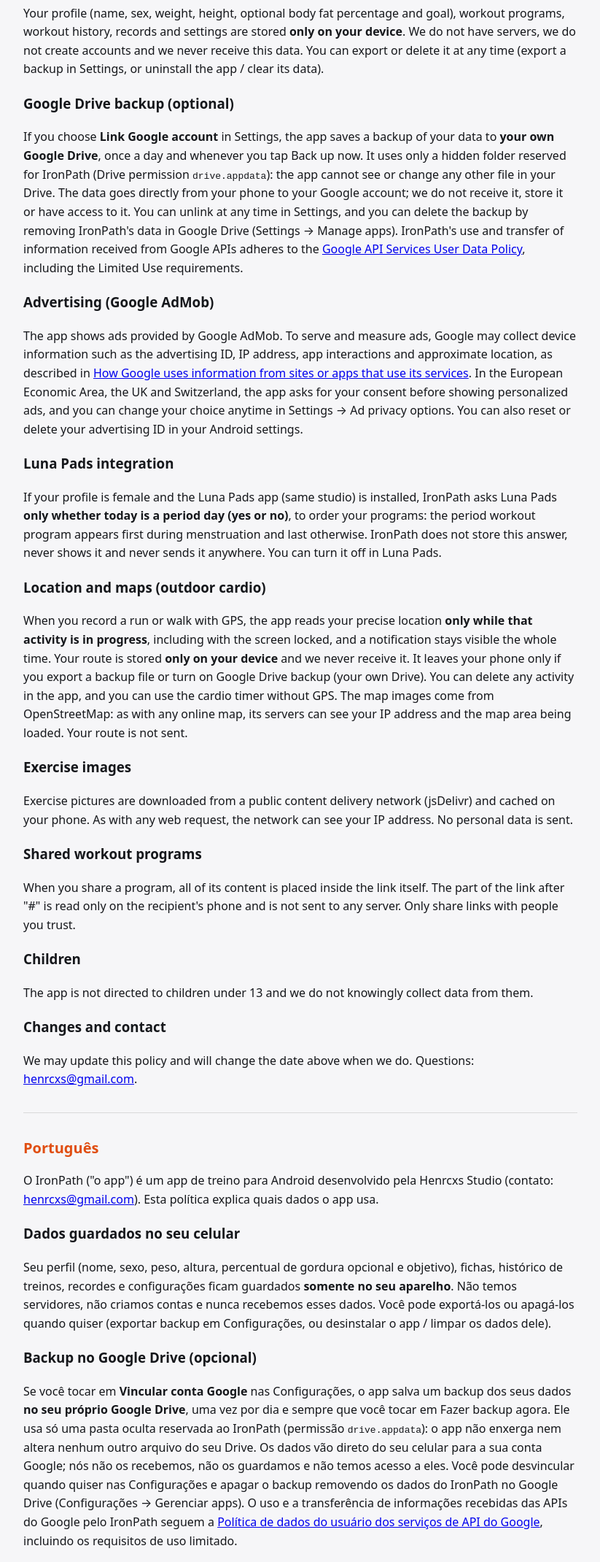
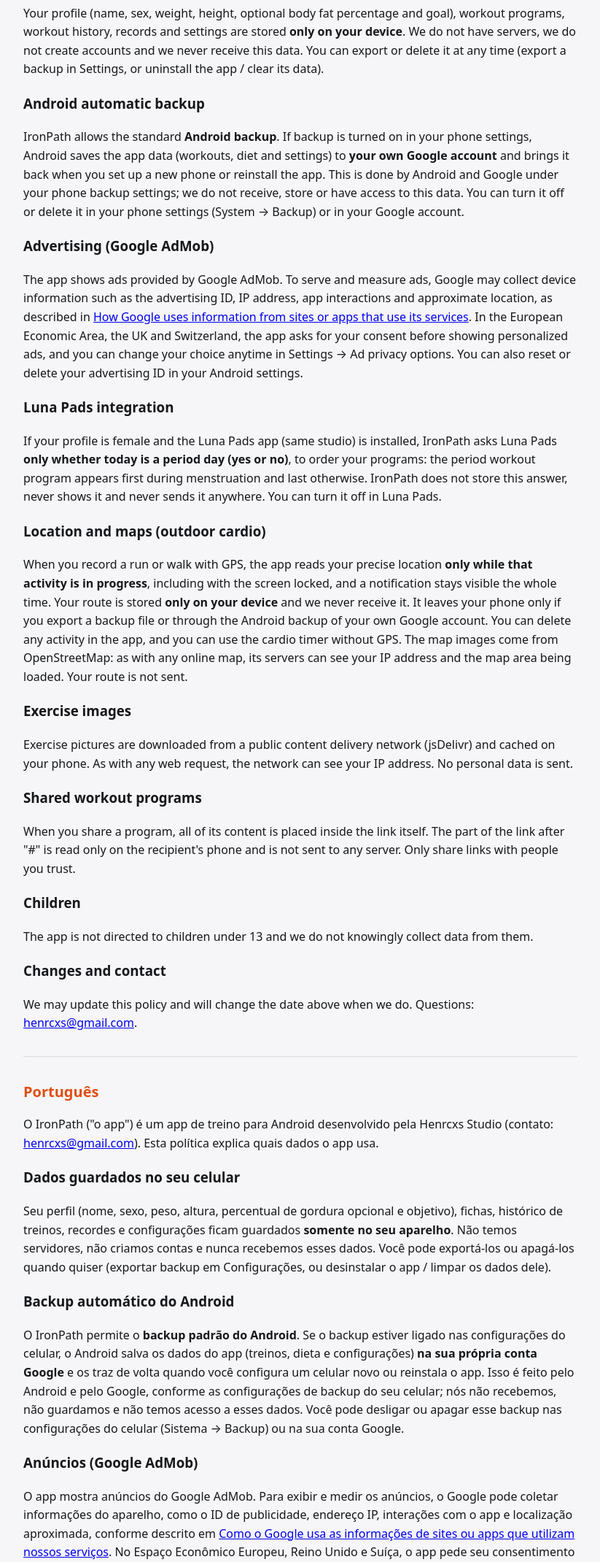
Before and after one commit to HenriqueInfDev/IronPath-Web, a plain HTML site: page privacy.html in a window 1280 px wide. Shown: the part 400-2540 px from the top of the page at 73% size, without its empty margins (228-1051 px from the left). Drawn offline with Linux system fonts and the light colour scheme.

Commit message:
Privacidade: backup automático do Android no lugar do backup no Google Drive
Co-Authored-By: Claude Opus 5.5 <noreply@anthropic.com>

```diff
--- a/privacy.html
+++ b/privacy.html
@@ -26,14 +26,14 @@
 <p>IronPath ("the app") is a workout tracker for Android developed by Henrcxs Studio (contact: <a href="mailto:henrcxs@gmail.com">henrcxs@gmail.com</a>). This policy explains what data the app uses.</p>
 <h3>Data stored on your phone</h3>
 <p>Your profile (name, sex, weight, height, optional body fat percentage and goal), workout programs, workout history, records and settings are stored <strong>only on your device</strong>. We do not have servers, we do not create accounts and we never receive this data. You can export or delete it at any time (export a backup in Settings, or uninstall the app / clear its data).</p>
-<h3>Google Drive backup (optional)</h3>
-<p>If you choose <strong>Link Google account</strong> in Settings, the app saves a backup of your data to <strong>your own Google Drive</strong>, once a day and whenever you tap Back up now. It uses only a hidden folder reserved for IronPath (Drive permission <code>drive.appdata</code>): the app cannot see or change any other file in your Drive. The data goes directly from your phone to your Google account; we do not receive it, store it or have access to it. You can unlink at any time in Settings, and you can delete the backup by removing IronPath's data in Google Drive (Settings → Manage apps). IronPath's use and transfer of information received from Google APIs adheres to the <a href="https://developers.google.com/terms/api-services-user-data-policy">Google API Services User Data Policy</a>, including the Limited Use requirements.</p>
+<h3>Android automatic backup</h3>
+<p>IronPath allows the standard <strong>Android backup</strong>. If backup is turned on in your phone settings, Android saves the app data (workouts, diet and settings) to <strong>your own Google account</strong> and brings it back when you set up a new phone or reinstall the app. This is done by Android and Google under your phone backup settings; we do not receive, store or have access to this data. You can turn it off or delete it in your phone settings (System → Backup) or in your Google account.</p>
 <h3>Advertising (Google AdMob)</h3>
 <p>The app shows ads provided by Google AdMob. To serve and measure ads, Google may collect device information such as the advertising ID, IP address, app interactions and approximate location, as described in <a href="https://policies.google.com/technologies/partner-sites">How Google uses information from sites or apps that use its services</a>. In the European Economic Area, the UK and Switzerland, the app asks for your consent before showing personalized ads, and you can change your choice anytime in Settings → Ad privacy options. You can also reset or delete your advertising ID in your Android settings.</p>
 <h3>Luna Pads integration</h3>
 <p>If your profile is female and the Luna Pads app (same studio) is installed, IronPath asks Luna Pads <strong>only whether today is a period day (yes or no)</strong>, to order your programs: the period workout program appears first during menstruation and last otherwise. IronPath does not store this answer, never shows it and never sends it anywhere. You can turn it off in Luna Pads.</p>
 <h3>Location and maps (outdoor cardio)</h3>
-<p>When you record a run or walk with GPS, the app reads your precise location <strong>only while that activity is in progress</strong>, including with the screen locked, and a notification stays visible the whole time. Your route is stored <strong>only on your device</strong> and we never receive it. It leaves your phone only if you export a backup file or turn on Google Drive backup (your own Drive). You can delete any activity in the app, and you can use the cardio timer without GPS. The map images come from OpenStreetMap: as with any online map, its servers can see your IP address and the map area being loaded. Your route is not sent.</p>
+<p>When you record a run or walk with GPS, the app reads your precise location <strong>only while that activity is in progress</strong>, including with the screen locked, and a notification stays visible the whole time. Your route is stored <strong>only on your device</strong> and we never receive it. It leaves your phone only if you export a backup file or through the Android backup of your own Google account. You can delete any activity in the app, and you can use the cardio timer without GPS. The map images come from OpenStreetMap: as with any online map, its servers can see your IP address and the map area being loaded. Your route is not sent.</p>
 <h3>Exercise images</h3>
 <p>Exercise pictures are downloaded from a public content delivery network (jsDelivr) and cached on your phone. As with any web request, the network can see your IP address. No personal data is sent.</p>
 <h3>Shared workout programs</h3>
@@ -49,14 +49,14 @@
 <p>O IronPath ("o app") é um app de treino para Android desenvolvido pela Henrcxs Studio (contato: <a href="mailto:henrcxs@gmail.com">henrcxs@gmail.com</a>). Esta política explica quais dados o app usa.</p>
 <h3>Dados guardados no seu celular</h3>
 <p>Seu perfil (nome, sexo, peso, altura, percentual de gordura opcional e objetivo), fichas, histórico de treinos, recordes e configurações ficam guardados <strong>somente no seu aparelho</strong>. Não temos servidores, não criamos contas e nunca recebemos esses dados. Você pode exportá-los ou apagá-los quando quiser (exportar backup em Configurações, ou desinstalar o app / limpar os dados dele).</p>
-<h3>Backup no Google Drive (opcional)</h3>
-<p>Se você tocar em <strong>Vincular conta Google</strong> nas Configurações, o app salva um backup dos seus dados <strong>no seu próprio Google Drive</strong>, uma vez por dia e sempre que você tocar em Fazer backup agora. Ele usa só uma pasta oculta reservada ao IronPath (permissão <code>drive.appdata</code>): o app não enxerga nem altera nenhum outro arquivo do seu Drive. Os dados vão direto do seu celular para a sua conta Google; nós não os recebemos, não os guardamos e não temos acesso a eles. Você pode desvincular quando quiser nas Configurações e apagar o backup removendo os dados do IronPath no Google Drive (Configurações → Gerenciar apps). O uso e a transferência de informações recebidas das APIs do Google pelo IronPath seguem a <a href="https://developers.google.com/terms/api-services-user-data-policy?hl=pt-BR">Política de dados do usuário dos serviços de API do Google</a>, incluindo os requisitos de uso limitado.</p>
+<h3>Backup automático do Android</h3>
+<p>O IronPath permite o <strong>backup padrão do Android</strong>. Se o backup estiver ligado nas configurações do celular, o Android salva os dados do app (treinos, dieta e configurações) <strong>na sua própria conta Google</strong> e os traz de volta quando você configura um celular novo ou reinstala o app. Isso é feito pelo Android e pelo Google, conforme as configurações de backup do seu celular; nós não recebemos, não guardamos e não temos acesso a esses dados. Você pode desligar ou apagar esse backup nas configurações do celular (Sistema → Backup) ou na sua conta Google.</p>
 <h3>Anúncios (Google AdMob)</h3>
 <p>O app mostra anúncios do Google AdMob. Para exibir e medir os anúncios, o Google pode coletar informações do aparelho, como o ID de publicidade, endereço IP, interações com o app e localização aproximada, conforme descrito em <a href="https://policies.google.com/technologies/partner-sites?hl=pt-BR">Como o Google usa as informações de sites ou apps que utilizam nossos serviços</a>. No Espaço Econômico Europeu, Reino Unido e Suíça, o app pede seu consentimento antes de mostrar anúncios personalizados, e você pode mudar a escolha a qualquer momento em Configurações → Privacidade dos anúncios. Você também pode redefinir ou excluir o ID de publicidade nas configurações do Android.</p>
 <h3>Integração com o Luna Pads</h3>
 <p>Se o seu perfil for feminino e o app Luna Pads (mesmo estúdio) estiver instalado, o IronPath pergunta ao Luna Pads <strong>apenas se hoje é dia de menstruação (sim ou não)</strong>, para ordenar as suas fichas: a ficha do período aparece em primeiro durante a menstruação e por último no resto do mês. O IronPath não guarda essa resposta, não a mostra e nunca a envia para lugar nenhum. Você pode desligar no Luna Pads.</p>
 <h3>Localização e mapas (cardio na rua)</h3>
-<p>Quando você grava uma corrida ou caminhada com GPS, o app lê sua localização precisa <strong>somente enquanto essa atividade está em andamento</strong>, inclusive com a tela bloqueada, e uma notificação fica visível o tempo todo. O caminho fica guardado <strong>somente no seu aparelho</strong> e nós nunca o recebemos. Ele só sai do celular se você exportar um arquivo de backup ou ligar o backup no Google Drive (o seu próprio Drive). Você pode excluir qualquer atividade no app e pode usar o cronômetro de cardio sem GPS. As imagens do mapa vêm do OpenStreetMap: como em qualquer mapa on-line, os servidores dele veem seu endereço IP e a região do mapa carregada. O seu caminho não é enviado.</p>
+<p>Quando você grava uma corrida ou caminhada com GPS, o app lê sua localização precisa <strong>somente enquanto essa atividade está em andamento</strong>, inclusive com a tela bloqueada, e uma notificação fica visível o tempo todo. O caminho fica guardado <strong>somente no seu aparelho</strong> e nós nunca o recebemos. Ele só sai do celular se você exportar um arquivo de backup ou pelo backup do Android na sua própria conta Google. Você pode excluir qualquer atividade no app e pode usar o cronômetro de cardio sem GPS. As imagens do mapa vêm do OpenStreetMap: como em qualquer mapa on-line, os servidores dele veem seu endereço IP e a região do mapa carregada. O seu caminho não é enviado.</p>
 <h3>Imagens dos exercícios</h3>
 <p>As fotos dos exercícios são baixadas de uma rede pública de distribuição de conteúdo (jsDelivr) e ficam em cache no celular. Como em qualquer acesso à internet, a rede vê seu endereço IP. Nenhum dado pessoal é enviado.</p>
 <h3>Fichas compartilhadas</h3>
@@ -72,14 +72,14 @@
 <p>IronPath ("la app") es una app de entrenamiento para Android desarrollada por Henrcxs Studio (contacto: <a href="mailto:henrcxs@gmail.com">henrcxs@gmail.com</a>). Esta política explica qué datos usa la app.</p>
 <h3>Datos guardados en tu teléfono</h3>
 <p>Tu perfil (nombre, sexo, peso, altura, porcentaje de grasa opcional y objetivo), rutinas, historial de entrenamientos, récords y ajustes se guardan <strong>solo en tu dispositivo</strong>. No tenemos servidores, no creamos cuentas y nunca recibimos estos datos. Puedes exportarlos o borrarlos cuando quieras (exportar copia en Ajustes, o desinstalar la app / borrar sus datos).</p>
-<h3>Copia en Google Drive (opcional)</h3>
-<p>Si tocas <strong>Vincular cuenta de Google</strong> en Ajustes, la app guarda una copia de tus datos <strong>en tu propio Google Drive</strong>, una vez al día y siempre que toques Hacer copia ahora. Usa solo una carpeta oculta reservada para IronPath (permiso <code>drive.appdata</code>): la app no ve ni modifica ningún otro archivo de tu Drive. Los datos van directo de tu teléfono a tu cuenta de Google; no los recibimos, no los guardamos y no tenemos acceso a ellos. Puedes desvincular cuando quieras en Ajustes y borrar la copia eliminando los datos de IronPath en Google Drive (Configuración → Administrar aplicaciones). El uso y la transferencia de información recibida de las API de Google por parte de IronPath cumplen la <a href="https://developers.google.com/terms/api-services-user-data-policy?hl=es">Política de datos del usuario de los servicios de API de Google</a>, incluidos los requisitos de uso limitado.</p>
+<h3>Copia de seguridad automática de Android</h3>
+<p>IronPath permite la <strong>copia de seguridad estándar de Android</strong>. Si la copia está activada en los ajustes del teléfono, Android guarda los datos de la app (entrenamientos, dieta y ajustes) <strong>en tu propia cuenta de Google</strong> y los recupera cuando configuras un teléfono nuevo o reinstalas la app. Esto lo hacen Android y Google según los ajustes de copia de tu teléfono; no recibimos, no guardamos ni tenemos acceso a estos datos. Puedes desactivarla o borrarla en los ajustes del teléfono (Sistema → Copia de seguridad) o en tu cuenta de Google.</p>
 <h3>Publicidad (Google AdMob)</h3>
 <p>La app muestra anuncios de Google AdMob. Para mostrar y medir los anuncios, Google puede recopilar información del dispositivo, como el ID de publicidad, la dirección IP, interacciones con la app y la ubicación aproximada, según se describe en <a href="https://policies.google.com/technologies/partner-sites?hl=es">Cómo utiliza Google la información de sitios o aplicaciones que utilizan sus servicios</a>. En el Espacio Económico Europeo, Reino Unido y Suiza, la app pide tu consentimiento antes de mostrar anuncios personalizados, y puedes cambiar tu elección en Ajustes → Privacidad de anuncios. También puedes restablecer o eliminar tu ID de publicidad en los ajustes de Android.</p>
 <h3>Integración con Luna Pads</h3>
 <p>Si tu perfil es femenino y la app Luna Pads (mismo estudio) está instalada, IronPath le pregunta a Luna Pads <strong>solo si hoy es día de menstruación (sí o no)</strong>, para ordenar tus rutinas: la rutina del periodo aparece primero durante la menstruación y al final el resto del mes. IronPath no guarda esa respuesta, no la muestra y nunca la envía a ningún lugar. Puedes desactivarlo en Luna Pads.</p>
 <h3>Ubicación y mapas (cardio al aire libre)</h3>
-<p>Cuando grabas una carrera o caminata con GPS, la app lee tu ubicación precisa <strong>solo mientras esa actividad está en curso</strong>, incluso con la pantalla bloqueada, y una notificación permanece visible todo el tiempo. Tu recorrido se guarda <strong>solo en tu dispositivo</strong> y nunca lo recibimos. Solo sale del teléfono si exportas un archivo de copia de seguridad o activas la copia en Google Drive (tu propio Drive). Puedes eliminar cualquier actividad en la app y puedes usar el cronómetro de cardio sin GPS. Las imágenes del mapa vienen de OpenStreetMap: como en cualquier mapa en línea, sus servidores ven tu dirección IP y la zona del mapa cargada. Tu recorrido no se envía.</p>
+<p>Cuando grabas una carrera o caminata con GPS, la app lee tu ubicación precisa <strong>solo mientras esa actividad está en curso</strong>, incluso con la pantalla bloqueada, y una notificación permanece visible todo el tiempo. Tu recorrido se guarda <strong>solo en tu dispositivo</strong> y nunca lo recibimos. Solo sale del teléfono si exportas un archivo de copia de seguridad o mediante la copia de seguridad de Android en tu propia cuenta de Google. Puedes eliminar cualquier actividad en la app y puedes usar el cronómetro de cardio sin GPS. Las imágenes del mapa vienen de OpenStreetMap: como en cualquier mapa en línea, sus servidores ven tu dirección IP y la zona del mapa cargada. Tu recorrido no se envía.</p>
 <h3>Imágenes de los ejercicios</h3>
 <p>Las fotos de los ejercicios se descargan de una red pública de distribución de contenido (jsDelivr) y se guardan en caché en el teléfono. Como en cualquier acceso a internet, la red ve tu dirección IP. No se envían datos personales.</p>
 <h3>Rutinas compartidas</h3>
```
